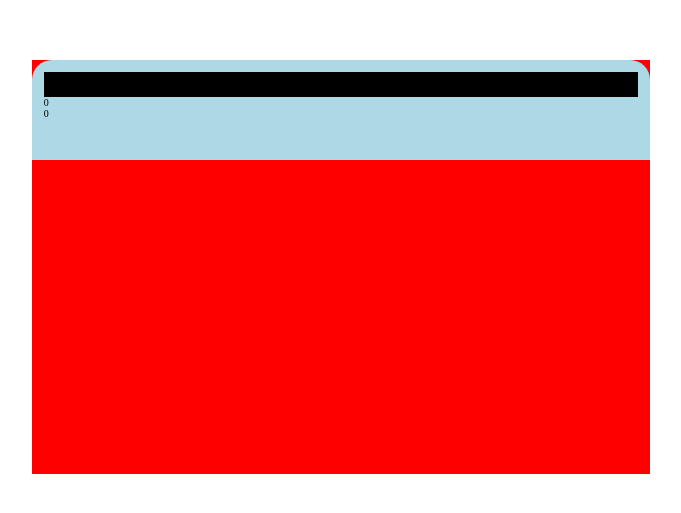
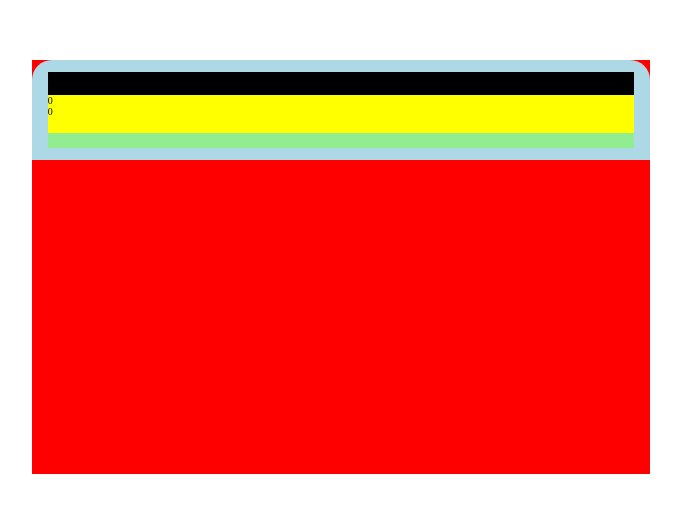
Before and after one commit to Beast-Code9999/Tic-Tac-Toe-New, a plain HTML site: page index.html in a window 1280 px wide. Shown: the part 133-646 px from the top of the page, without its empty margins (299-980 px from the left). Drawn offline with Linux system fonts and the light colour scheme.

Commit message:
add spacings for .tictactoe scoreboard components

```diff
--- a/style.css
+++ b/style.css
@@ -26,11 +26,11 @@ body {
   width: 100%;
   height: 10rem;
   background-color: lightblue;
-  padding: 12px;
+  padding: 12px 16px;
   border-radius: 2rem 2rem 0 0;
 }
 .tictactoe__scoreboard--top {
-  height: 33%;
+  height: 30%;
   width: 100%;
   background-color: black;
 }
@@ -42,7 +42,9 @@ body {
 }
 
 .tictactoe__score {
-
+  height: 50%;
+  width: 100%;
+  background-color: yellow;
 }
 .tictactoe__score--player {
 
@@ -52,5 +54,7 @@ body {
 }
 
 .tictactoe__scoreboard--bottom {
-
+  height: 20%;
+  width: 100%;
+  background-color: lightgreen;
 }
```
